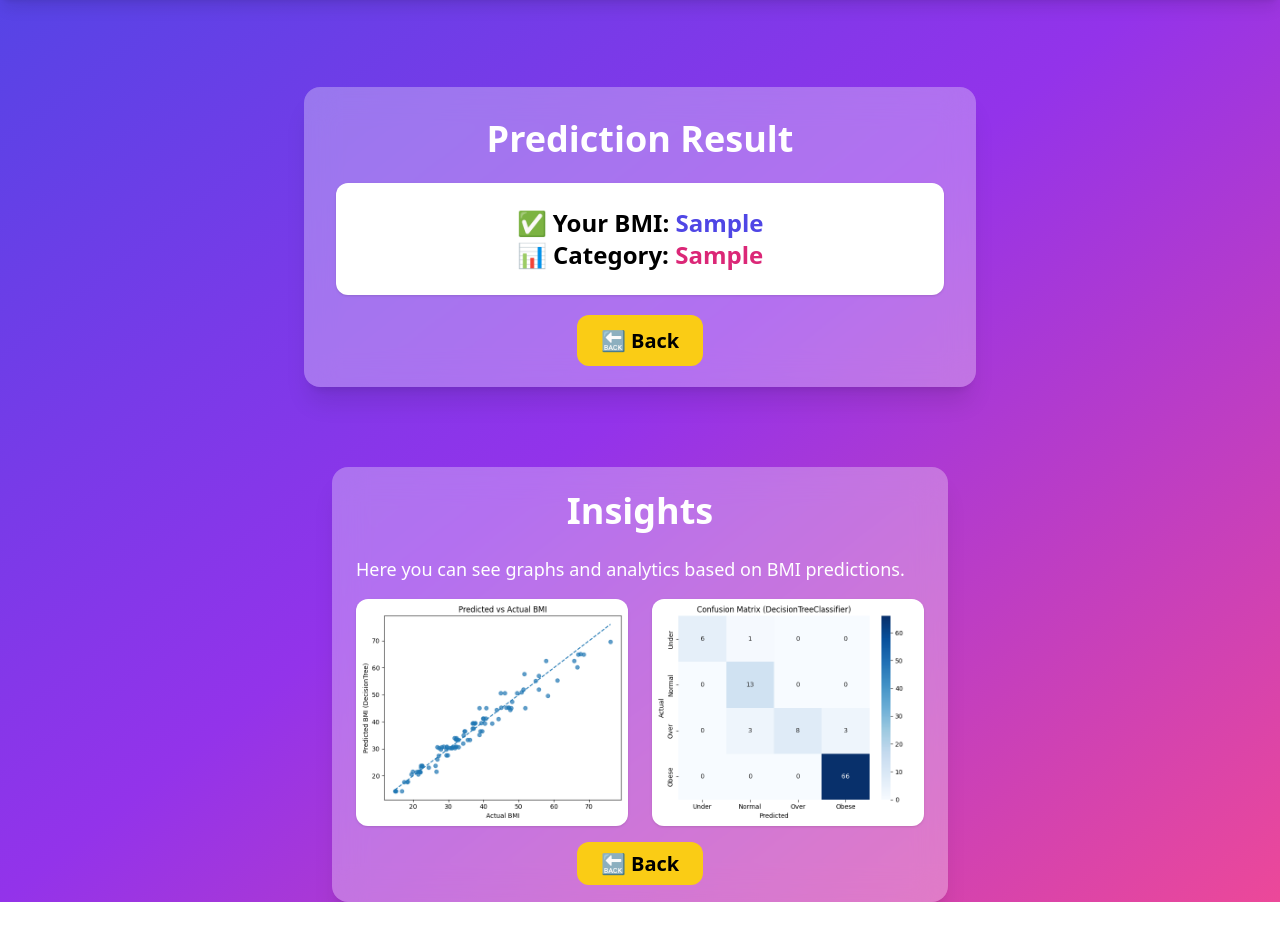
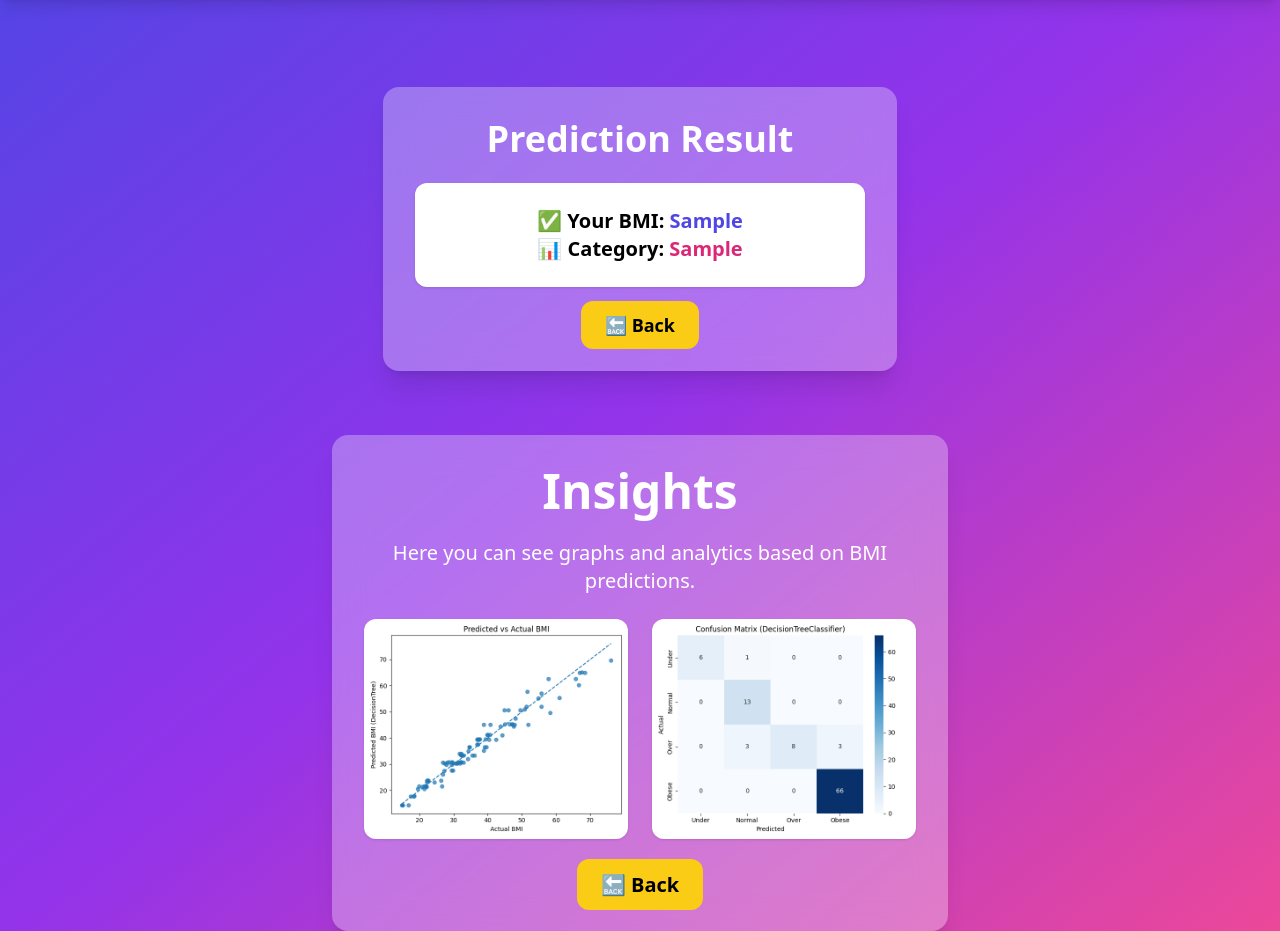
Before and after one commit to santushtchhabra/BMI-Predictor, a Flask app: template templates/insights.html in a window 1280 px wide. Shown: the part 105-1036 px from the top of the page. Before the commit the page ends 1007 px from the top, so only its background shows below. Run offline with Flask 3, Linux system fonts and the light colour scheme; the template is opened without the code that fills it: most values are stand-ins (such as "Sample title", 1, 10 or a date in 2020); parts of the project's set-up code (start-up, migrations or seed data) failed here and were passed over; some libraries are stand-ins or nearby versions.

Commit message:
insights.html

```diff
--- a/templates/insights.html
+++ b/templates/insights.html
@@ -1,34 +1,37 @@
 {% extends "base.html" %}
 {% block content %}
-<div class="max-w-md sm:max-w-lg md:max-w-xl lg:max-w-2xl mx-auto bg-white/30 backdrop-blur-lg shadow-xl rounded-2xl p-6 sm:p-8 mt-12 sm:mt-16 animate-fadeIn">
+<!-- BMI Result Section -->
+<div class="w-11/12 sm:w-10/12 md:w-8/12 lg:w-6/12 xl:w-5/12 mx-auto bg-white/30 backdrop-blur-lg shadow-xl rounded-2xl p-4 sm:p-6 md:p-8 mt-12 sm:mt-16 animate-fadeIn">
   <h2 class="text-2xl sm:text-3xl md:text-4xl font-bold text-center text-white mb-6">Prediction Result</h2>
 
-  <div class="bg-white p-4 sm:p-6 rounded-xl shadow text-center text-lg sm:text-xl md:text-2xl font-semibold">
+  <div class="bg-white p-3 sm:p-5 md:p-6 rounded-xl shadow text-center text-base sm:text-lg md:text-xl font-semibold">
     ✅ Your BMI: <span class="text-indigo-600">{{ bmi_value }}</span><br>
     📊 Category: <span class="text-pink-600">{{ bmi_category }}</span>
   </div>
 
-  <div class="mt-6 sm:mt-8 text-center">
-    <a href="/" class="bg-yellow-400 hover:bg-yellow-500 text-black px-6 py-2 sm:py-3 rounded-xl font-bold text-lg sm:text-xl transition">
+  <div class="mt-4 sm:mt-6 text-center">
+    <a href="/" class="bg-yellow-400 hover:bg-yellow-500 text-black px-4 sm:px-6 py-2 sm:py-3 rounded-xl font-bold text-sm sm:text-base md:text-lg transition">
       🔙 Back
     </a>
   </div>
 </div>
-<div class="w-[90%] md:w-[70%] lg:w-[50%] mx-auto mt-20 p-6 bg-white/30 backdrop-blur-lg rounded-2xl shadow-xl animate-fadeIn">
-  <h2 class="text-4xl font-extrabold text-center text-white mb-6">Insights</h2>
 
-  <p class="text-white text-lg mb-4">
+<!-- Insights Section -->
+<div class="w-11/12 sm:w-10/12 md:w-8/12 lg:w-7/12 xl:w-6/12 mx-auto mt-12 sm:mt-16 p-4 sm:p-6 md:p-8 bg-white/30 backdrop-blur-lg rounded-2xl shadow-xl animate-fadeIn">
+  <h2 class="text-3xl sm:text-4xl md:text-5xl font-extrabold text-center text-white mb-6">Insights</h2>
+
+  <p class="text-white text-base sm:text-lg md:text-xl mb-6 text-center">
     Here you can see graphs and analytics based on BMI predictions.
   </p>
 
-  <!-- Example images of graphs -->
-  <div class="grid grid-cols-1 md:grid-cols-2 gap-6">
-    <img src="{{ url_for('static', filename='images/pred_vs_actual_bmi.png') }}" alt="Pred vs Actual BMI" class="rounded-xl shadow">
-    <img src="{{ url_for('static', filename='images/confusion_matrix.png') }}" alt="Confusion Matrix" class="rounded-xl shadow">
+  <!-- Graphs -->
+  <div class="grid grid-cols-1 sm:grid-cols-2 gap-4 sm:gap-6">
+    <img src="{{ url_for('static', filename='images/pred_vs_actual_bmi.png') }}" alt="Pred vs Actual BMI" class="rounded-xl shadow w-full h-auto object-cover">
+    <img src="{{ url_for('static', filename='images/confusion_matrix.png') }}" alt="Confusion Matrix" class="rounded-xl shadow w-full h-auto object-cover">
   </div>
 
-  <div class="mt-6 text-center">
-    <a href="/" class="bg-yellow-400 text-black font-bold py-2 px-6 rounded-xl hover:bg-yellow-500 text-xl transition">
+  <div class="mt-6 sm:mt-8 text-center">
+    <a href="/" class="bg-yellow-400 text-black font-bold py-2 px-4 sm:py-3 sm:px-6 rounded-xl hover:bg-yellow-500 text-base sm:text-lg md:text-xl transition">
       🔙 Back
     </a>
   </div>
```
